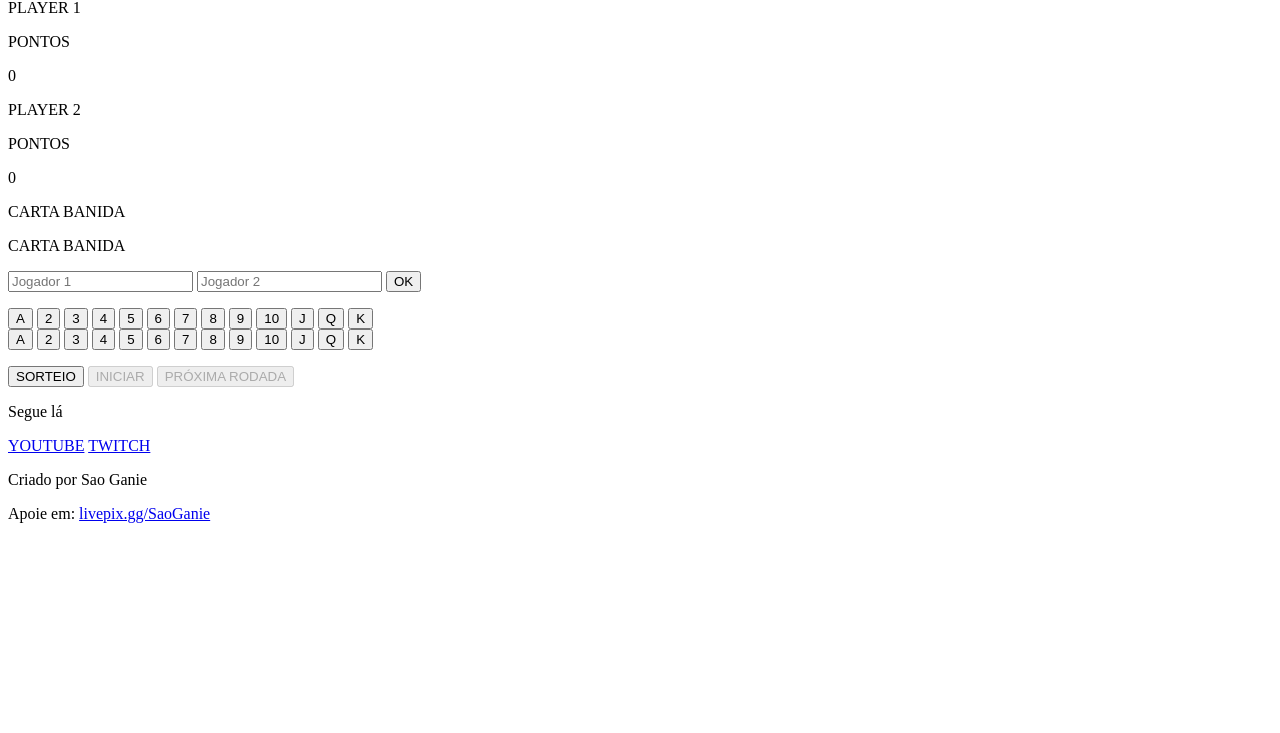
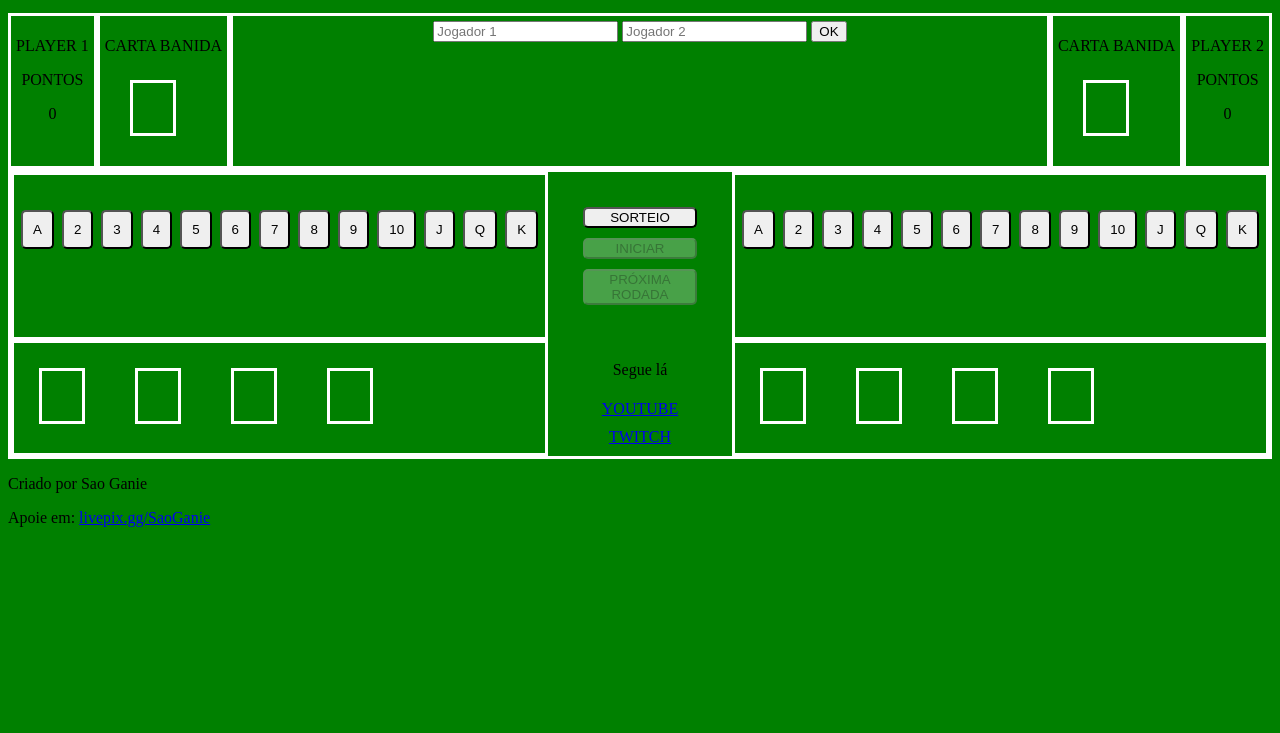
Before and after one commit to SaoGanie/pajoc, a plain HTML site: page index.html in a window 1280 px wide. Shown: the part 67-800 px from the top of the page. Drawn offline with Linux system fonts and the light colour scheme.

Commit message:
Add files via upload

```diff
--- a/index.html
+++ b/index.html
@@ -1,3 +1,13 @@
+<!DOCTYPE html>
+<html lang="en" >
+<head>
+  <meta charset="UTF-8">
+  <title>CodePen - Layout PAJOC</title>
+  <link rel="stylesheet" href="./style.css">
+
+</head>
+<body>
+<!-- partial:index.partial.html -->
 <head>
   <h1>PAJOC</h1>
 
@@ -114,3 +124,8 @@
       <p>Apoie em: <a href="https://livepix.gg/saoganie" target="_blank">livepix.gg/SaoGanie</a>
       </p>
     </footer>
+<!-- partial -->
+  <script  src="./script.js"></script>
+
+</body>
+</html>
```
